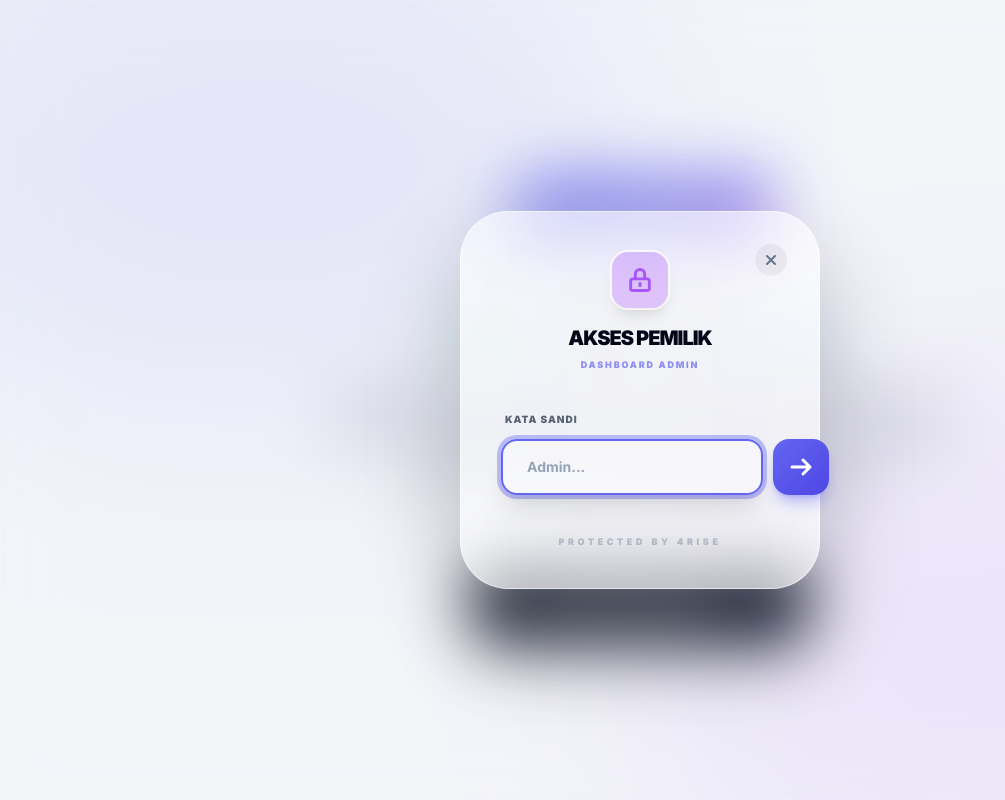
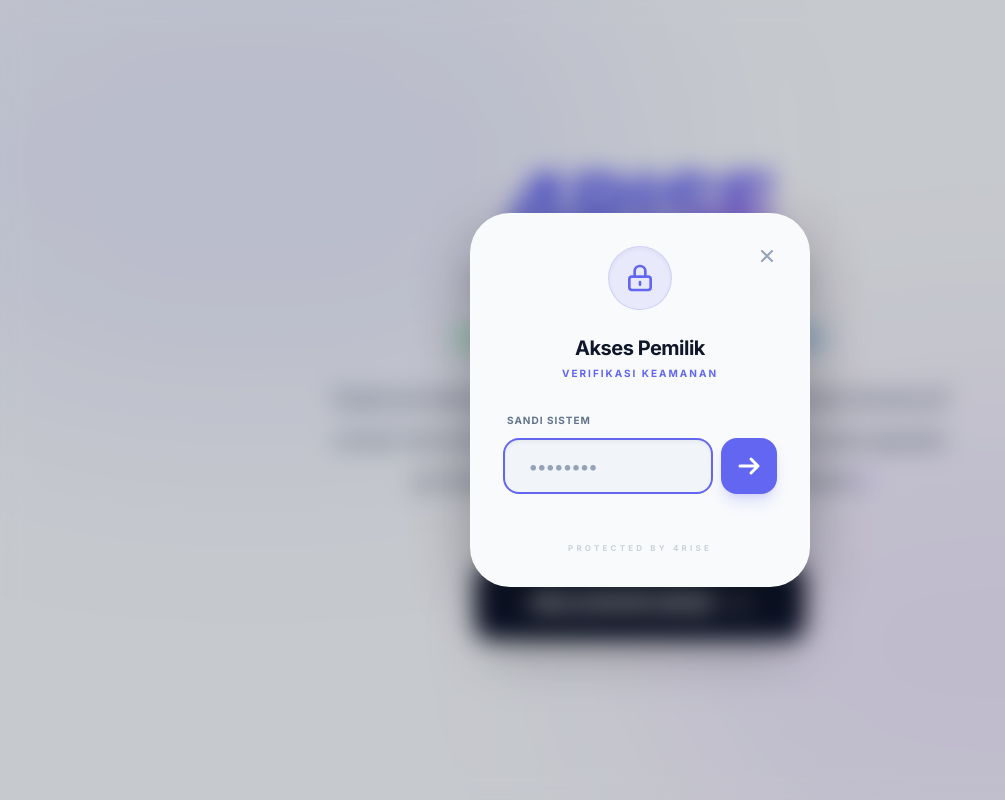
Before and after one commit to arizlkim3/webfolio_me, a React (Vite) app: page / in a window 1280 px wide. Both pictures are taken after a click on the button 1166 px from the left and 61 px from the top of the page. Shown: the whole page, without its empty margins (0-1005 px from the left). Built offline with nearby package versions, Linux system fonts and the light colour scheme.

Commit message:
Add files via upload

```diff
--- a/components/LandingPage.tsx
+++ b/components/LandingPage.tsx
@@ -57,7 +57,7 @@ const LandingPage: React.FC<LandingPageProps> = ({ onLogin, theme, toggleTheme }
     if (password === 'admin') {
       onLogin('creator');
     } else {
-      setError('Password salah. Coba: admin');
+      setError('Sandi Salah');
     }
   };
 
@@ -66,10 +66,9 @@ const LandingPage: React.FC<LandingPageProps> = ({ onLogin, theme, toggleTheme }
   return (
     <div className="min-h-screen bg-slate-50 dark:bg-slate-900 flex flex-col items-center justify-center p-4 relative overflow-hidden transition-colors duration-500">
 
-      {/* Floating Header Card for Landing Page - Slide down animation */}
+      {/* Floating Header Card - Utility Section */}
       <div className="absolute top-4 md:top-8 right-4 md:right-8 z-50 animate-fade-in-down">
          <div className="flex items-center p-1.5 bg-white/70 dark:bg-slate-800/70 backdrop-blur-xl rounded-2xl border border-white/40 dark:border-slate-700 shadow-xl shadow-slate-200/50 dark:shadow-none transition-all">
-            {/* Account Action */}
             <button
               onClick={() => setShowLoginModal(true)}
               className="p-3 rounded-xl text-slate-500 dark:text-slate-400 hover:text-secondary hover:bg-secondary/5 transition-all"
@@ -82,7 +81,6 @@ const LandingPage: React.FC<LandingPageProps> = ({ onLogin, theme, toggleTheme }
 
             <div className="w-px h-6 bg-slate-200 dark:bg-slate-700 mx-1"></div>
 
-            {/* Theme Toggle */}
             <button
               onClick={toggleTheme}
               className="p-3 rounded-xl text-slate-500 dark:text-slate-400 hover:text-primary hover:bg-primary/5 transition-all"
@@ -101,7 +99,7 @@ const LandingPage: React.FC<LandingPageProps> = ({ onLogin, theme, toggleTheme }
          </div>
       </div>
 
-      {/* Background decoration - Fluid Animation */}
+      {/* Background decoration */}
       <div className="absolute top-0 left-0 w-full h-full overflow-hidden z-0 pointer-events-none">
         <div className="absolute top-[-10%] left-[-10%] w-[60%] h-[60%] rounded-full bg-primary/10 dark:bg-primary/20 blur-[120px] animate-blob"></div>
         <div className="absolute bottom-[-10%] right-[-10%] w-[60%] h-[60%] rounded-full bg-secondary/10 dark:bg-secondary/20 blur-[120px] animate-blob animation-delay-2000"></div>
@@ -111,16 +109,13 @@ const LandingPage: React.FC<LandingPageProps> = ({ onLogin, theme, toggleTheme }
       <div className="relative z-10 max-w-4xl w-full text-center space-y-12 px-4">
         <div className="space-y-6 flex flex-col items-center">
           <div className="inline-flex flex-col items-center group">
-            {/* Title - Dropping Down */}
             <h1 className="text-6xl sm:text-7xl md:text-8xl font-black bg-clip-text text-transparent bg-gradient-to-br from-primary via-indigo-500 to-secondary leading-none tracking-tight opacity-0 animate-fade-in-down">
               4RISE
             </h1>
-            {/* Subtitle - Sliding Up with delay */}
             <p className="text-[10px] sm:text-xs md:text-sm font-bold text-slate-500 dark:text-slate-400 uppercase tracking-[0.2em] sm:tracking-[0.45em] md:tracking-[0.6em] mt-3 md:mt-4 w-full text-center transition-all group-hover:text-primary opacity-0 animate-fade-in-up animation-delay-200">
               Arizki Maulana Fajar
             </p>
 
-            {/* Social Media Links Container - Staggered reveal from left */}
             <div className="flex flex-wrap items-center justify-center gap-3 mt-8">
                 <a href={waLink} target="_blank" rel="noopener noreferrer"
                    className="inline-flex items-center gap-2 px-4 py-1.5 rounded-full bg-[#25D366]/10 dark:bg-[#25D366]/20 border border-[#25D366]/30 text-[#25D366] hover:bg-[#25D366] hover:text-white transition-all duration-300 text-[10px] font-black uppercase tracking-widest group shadow-sm opacity-0 animate-reveal-right animation-delay-400">
@@ -141,7 +136,6 @@ const LandingPage: React.FC<LandingPageProps> = ({ onLogin, theme, toggleTheme }
             </div>
           </div>
 
-          {/* Description - Typewriter Animation */}
           <div className="min-h-[100px] md:min-h-[120px] flex items-center justify-center">
             <p className="font-plus font-normal text-slate-600 dark:text-slate-300 text-lg md:text-2xl max-w-2xl mx-auto leading-[1.6] md:leading-[1.7] tracking-tight antialiased">
               <TypewriterEffect text={welcomeText} delay={1200} />
@@ -149,7 +143,6 @@ const LandingPage: React.FC<LandingPageProps> = ({ onLogin, theme, toggleTheme }
           </div>
         </div>
 
-        {/* Action Buttons - Scale up with bounce effect */}
         <div className="flex flex-col items-center justify-center gap-8 pt-4">
            <button
              onClick={() => onLogin('guest')}
@@ -166,68 +159,85 @@ const LandingPage: React.FC<LandingPageProps> = ({ onLogin, theme, toggleTheme }
         </div>
       </div>
 
-      {/* RAMPING CRYSTAL BOKEH MODAL - max-w-[360px] */}
+      {/* ANDROID SYSTEM STYLE MODAL - FOCUS ON SYMMETRY & MATERIAL YOU */}
       {showLoginModal && (
-        <div className="fixed inset-0 z-[100] flex items-center justify-center p-6 bg-slate-400/5 dark:bg-slate-950/5 backdrop-blur-[32px] animate-fade-in" onClick={() => setShowLoginModal(false)}>
+        <div className="fixed inset-0 z-[100] flex items-center justify-center p-6 bg-slate-950/20 backdrop-blur-md animate-fade-in" onClick={() => setShowLoginModal(false)}>
            <div
-             className="w-full max-w-[360px] bg-white/60 dark:bg-slate-900/60 backdrop-blur-[120px] rounded-[3rem] border border-white/60 dark:border-white/10 shadow-[0_40px_100px_rgba(0,0,0,0.2)] dark:shadow-[0_60px_120px_rgba(0,0,0,0.5)] p-10 relative animate-scale-up"
+             className="w-full max-w-[340px] bg-slate-50 dark:bg-[#1C1B1F] rounded-[2.5rem] shadow-[0_20px_60px_rgba(0,0,0,0.3)] p-8 relative animate-scale-up border border-white/10"
              onClick={(e) => e.stopPropagation()}
            >
-              {/* Close Button - Integrated */}
+              {/* Material Close Button */}
               <button
                 onClick={() => {setShowLoginModal(false); setPassword(''); setError('');}}
-                className="absolute top-8 right-8 text-slate-500 dark:text-slate-400 hover:text-slate-950 dark:hover:text-white transition-all p-2 bg-black/5 dark:bg-white/5 rounded-full"
+                className="absolute top-6 right-6 text-slate-400 hover:text-slate-900 dark:hover:text-white transition-all p-2 rounded-full hover:bg-slate-200 dark:hover:bg-white/5"
               >
-                <svg className="w-4 h-4" fill="none" stroke="currentColor" viewBox="0 0 24 24"><path strokeLinecap="round" strokeLinejoin="round" strokeWidth={3} d="M6 18L18 6M6 6l12 12" /></svg>
+                <svg className="w-5 h-5" fill="none" stroke="currentColor" viewBox="0 0 24 24"><path strokeLinecap="round" strokeLinejoin="round" strokeWidth={2.5} d="M6 18L18 6M6 6l12 12" /></svg>
               </button>
 
-              <div className="flex flex-col items-center mb-10">
-                 <div className="w-14 h-14 rounded-2xl bg-secondary/30 dark:bg-secondary/40 flex items-center justify-center mb-5 ring-2 ring-white/70 dark:ring-white/10 shadow-lg">
-                    <svg className="w-7 h-7 text-secondary dark:text-purple-200" fill="none" stroke="currentColor" viewBox="0 0 24 24"><path strokeLinecap="round" strokeLinejoin="round" strokeWidth={2.5} d="M12 15v2m-6 4h12a2 2 0 002-2v-6a2 2 0 00-2-2H6a2 2 0 00-2 2v6a2 2 0 002 2zm10-10V7a4 4 0 00-8 0v4h8z" /></svg>
+              <div className="flex flex-col items-center mb-8">
+                 {/* Security Icon - Android Style */}
+                 <div className="w-16 h-16 rounded-full bg-primary/10 dark:bg-primary/20 flex items-center justify-center mb-6 border border-primary/20 shadow-inner">
+                    <svg className="w-8 h-8 text-primary" fill="none" stroke="currentColor" viewBox="0 0 24 24">
+                      <path strokeLinecap="round" strokeLinejoin="round" strokeWidth={2} d="M12 15v2m-6 4h12a2 2 0 002-2v-6a2 2 0 00-2-2H6a2 2 0 00-2 2v6a2 2 0 002 2zm10-10V7a4 4 0 00-8 0v4h8z" />
+                    </svg>
                  </div>
-                 <h2 className="text-xl font-black text-slate-950 dark:text-white uppercase tracking-tighter leading-none mb-2.5">Akses Pemilik</h2>
-                 <span className="text-[9px] font-black uppercase tracking-[0.2em] text-primary dark:text-indigo-200 opacity-70">DASHBOARD ADMIN</span>
+                 <h2 className="text-xl font-bold text-slate-900 dark:text-[#E6E1E5] tracking-tight mb-1">Akses Pemilik</h2>
+                 <p className="text-[10px] font-bold text-primary dark:text-primary/70 uppercase tracking-[0.2em]">Verifikasi Keamanan</p>
               </div>
 
-              <form onSubmit={handleCreatorLogin} className="space-y-4">
-                <div className="space-y-3">
-                  <label className="block text-[10px] font-black text-slate-700 dark:text-slate-200 uppercase tracking-widest ml-1 opacity-80">KATA SANDI</label>
+              <form onSubmit={handleCreatorLogin} className="space-y-6">
+                <div className="flex flex-col gap-4">
+                  <div className="relative group">
+                    <label className="block text-[10px] font-bold text-slate-500 dark:text-slate-400 uppercase tracking-widest mb-2.5 ml-1">Sandi Sistem</label>
 
-                  {/* Inline Form with Improved Symmetry Alignment */}
-                  <div className="flex items-center gap-2.5">
+                    {/* Symmetrical Form Container */}
+                    <div className="flex items-center gap-2">
+                      <div className="flex-1 relative">
                         <input
                           type="password"
                           value={password}
                           onChange={(e) => setPassword(e.target.value)}
-                      placeholder="Admin..."
-                      className="flex-1 h-14 bg-white/40 dark:bg-black/30 border-2 border-white/80 dark:border-white/10 rounded-2xl px-6 text-slate-950 dark:text-white text-sm font-bold focus:ring-4 focus:ring-primary/40 focus:border-primary outline-none transition-all placeholder:text-slate-400 dark:placeholder:text-slate-600 shadow-xl"
+                          placeholder="••••••••"
+                          className="w-full h-14 bg-slate-100 dark:bg-[#2B2930] border-2 border-transparent focus:border-primary rounded-2xl px-6 text-slate-900 dark:text-white text-lg font-bold outline-none transition-all placeholder:text-slate-400 dark:placeholder:text-slate-600 shadow-inner"
                           autoFocus
                         />
+                      </div>
+
+                      {/* Fixed Symmetrical Action Button */}
                       <button
                         type="submit"
-                      className="flex-shrink-0 w-14 h-14 aspect-square bg-gradient-to-br from-primary to-indigo-600 text-white rounded-2xl flex items-center justify-center shadow-lg shadow-primary/40 hover:scale-105 hover:shadow-primary/50 active:scale-95 transition-all group"
+                        className="flex-shrink-0 w-14 h-14 aspect-square bg-primary text-white rounded-2xl flex items-center justify-center shadow-lg shadow-primary/20 hover:bg-primary/90 hover:scale-105 active:scale-95 transition-all"
                       >
-                      <svg className="w-6 h-6 flex-shrink-0 transition-transform group-hover:translate-x-1" fill="none" stroke="currentColor" viewBox="0 0 24 24">
+                        <svg className="w-6 h-6 flex-shrink-0" fill="none" stroke="currentColor" viewBox="0 0 24 24">
                           <path strokeLinecap="round" strokeLinejoin="round" strokeWidth={3} d="M14 5l7 7m0 0l-7 7m7-7H3" />
                         </svg>
                       </button>
                     </div>
+                  </div>
 
                   {error && (
-                    <div className="flex items-center justify-center gap-2 mt-4 py-2.5 bg-red-500/10 dark:bg-red-500/20 rounded-xl animate-fade-in border border-red-500/20">
-                       <span className="w-1.5 h-1.5 rounded-full bg-red-500 animate-pulse"></span>
-                       <p className="text-red-700 dark:text-red-400 text-[10px] font-black uppercase tracking-tight">{error}</p>
+                    <div className="flex items-center justify-center gap-2 py-2 px-4 bg-red-50 dark:bg-red-500/10 rounded-xl border border-red-200 dark:border-red-500/20 animate-shake">
+                       <p className="text-red-600 dark:text-red-400 text-[10px] font-bold uppercase tracking-wide">{error}</p>
                     </div>
                   )}
                 </div>
               </form>
 
-              <div className="mt-10 text-center">
-                 <p className="text-[9px] font-black text-slate-500 dark:text-slate-400 uppercase tracking-[0.4em] opacity-40">PROTECTED BY 4RISE</p>
+              <div className="mt-12 text-center opacity-30">
+                 <p className="text-[8px] font-bold text-slate-500 dark:text-slate-400 uppercase tracking-[0.4em]">PROTECTED BY 4RISE</p>
               </div>
            </div>
         </div>
       )}
+
+      <style>{`
+        @keyframes shake {
+          0%, 100% { transform: translateX(0); }
+          25% { transform: translateX(-4px); }
+          75% { transform: translateX(4px); }
+        }
+        .animate-shake { animation: shake 0.4s ease-in-out; }
+      `}</style>
     </div>
   );
 };
```
Lines whose indentation alone changed are shown as unchanged.
